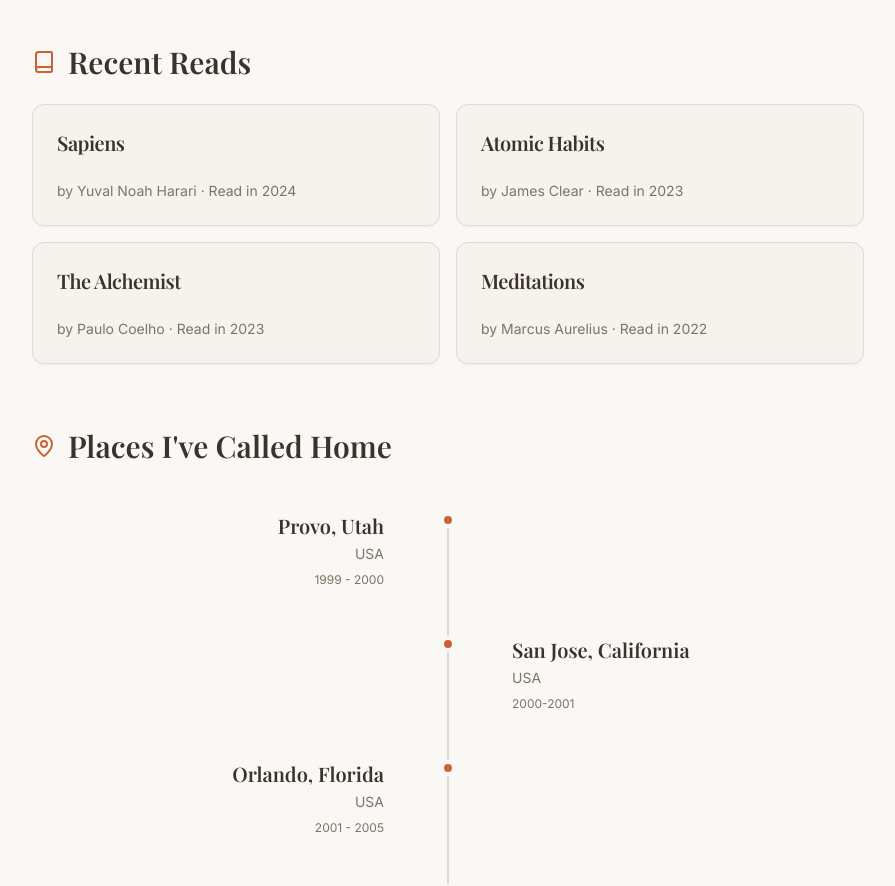
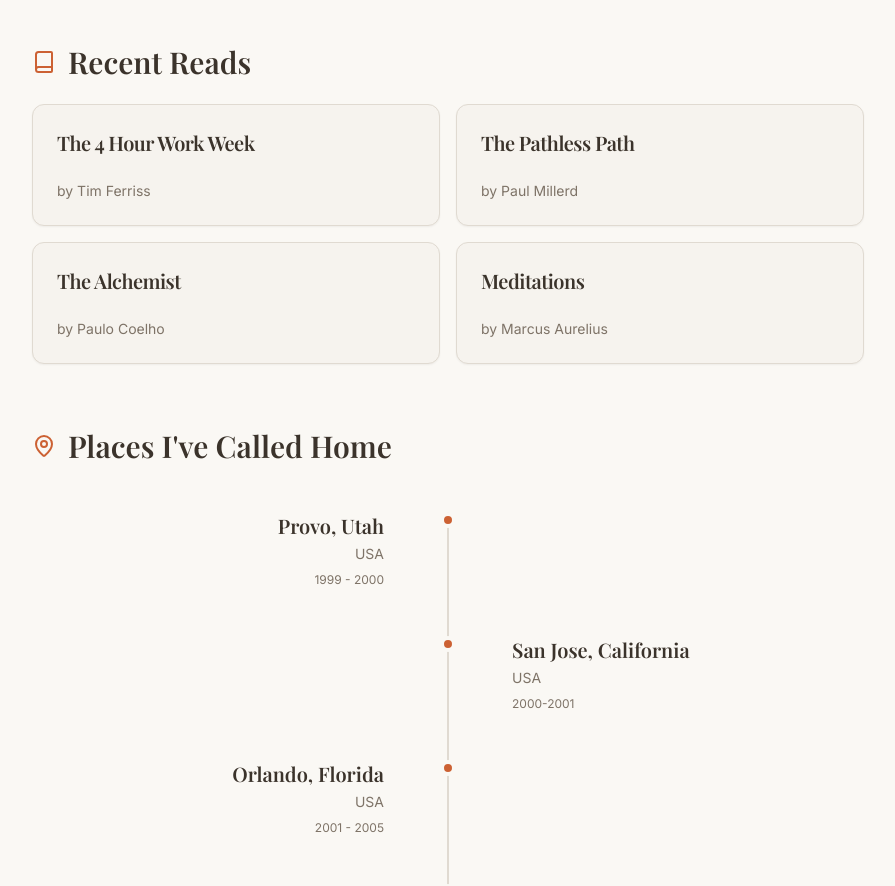
Before and after one commit to joserrivase/jose-rivas-website, a React (Vite) app: page /about in a window 1280 px wide. Shown: the part 800-1686 px from the top of the page, without its empty margins (192-1087 px from the left). Built offline with nearby package versions, Linux system fonts and the light colour scheme; the HTML template or start-up script is replaced by a standard one.

Commit message:
Update book list and remove year display

```diff
--- a/src/pages/About.tsx
+++ b/src/pages/About.tsx
@@ -25,8 +25,8 @@ const About = () => {
   ];
 
   const books = [
-    { title: "Sapiens", author: "Yuval Noah Harari", year: "2024" },
-    { title: "Atomic Habits", author: "James Clear", year: "2023" },
+    { title: "The 4 Hour Work Week", author: "Tim Ferriss", year: "2024" },
+    { title: "The Pathless Path", author: "Paul Millerd", year: "2023" },
     { title: "The Alchemist", author: "Paulo Coelho", year: "2023" },
     { title: "Meditations", author: "Marcus Aurelius", year: "2022" },
   ];
@@ -97,7 +97,7 @@ const About = () => {
               </CardHeader>
               <CardContent>
                 <p className="text-sm text-muted-foreground">
-                  by {book.author} · Read in {book.year}
+                  by {book.author}
                 </p>
               </CardContent>
             </Card>
```
